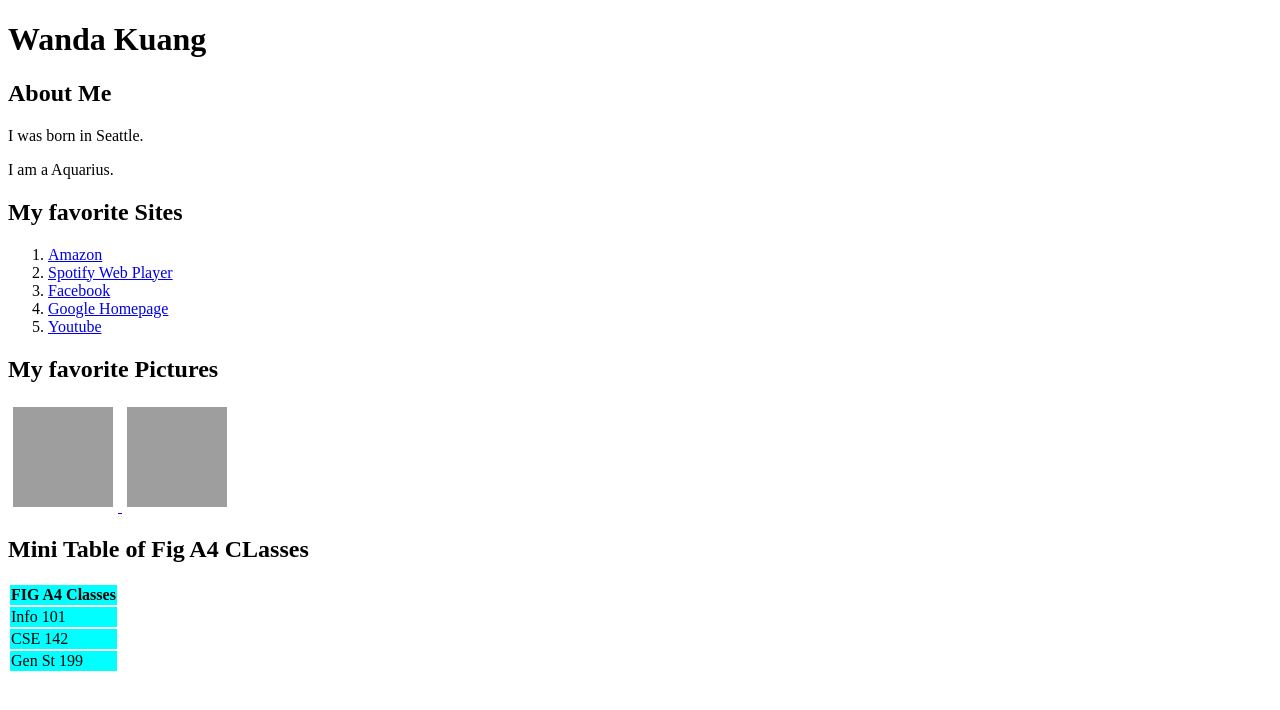
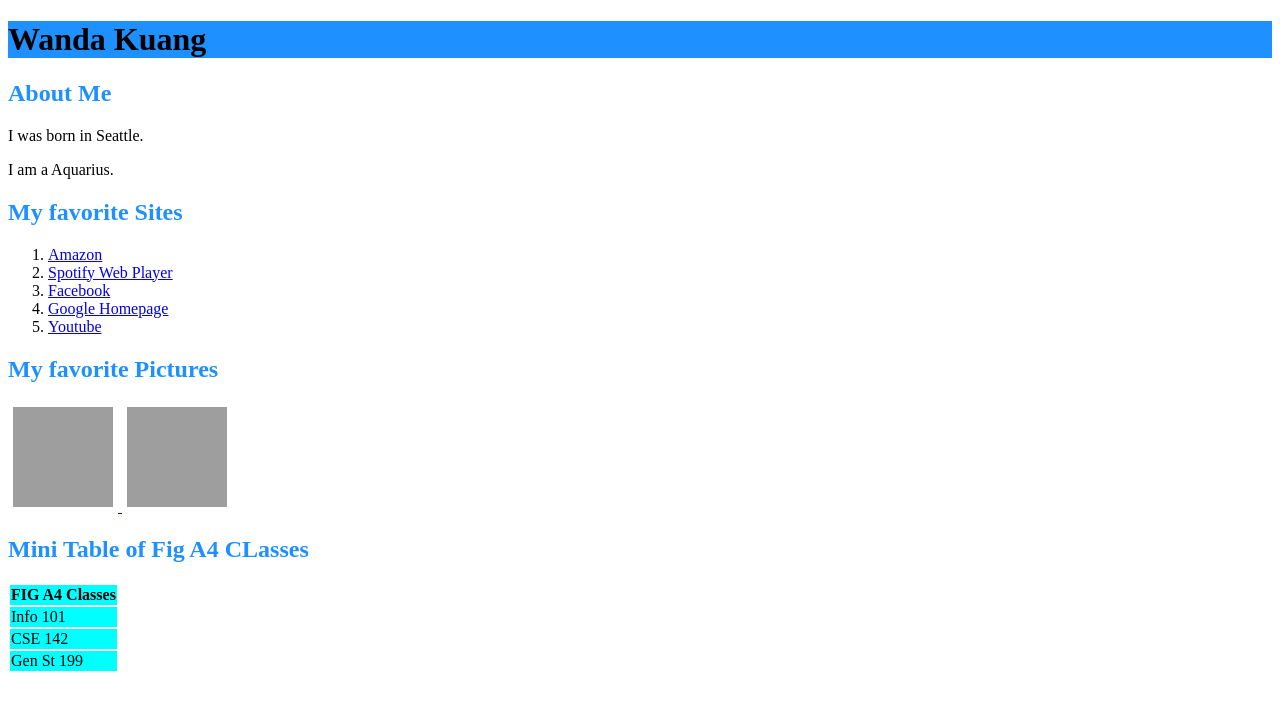
Before and after one commit to wandak-1920971/wandak-1920971.github.io, a plain HTML site: page tags.html in a window 1280 px wide. Drawn offline with Linux system fonts and the light colour scheme; grey boxes are pictures that could not be loaded.

Commit message:
Add files via upload

```diff
--- a/tags.html
+++ b/tags.html
@@ -4,13 +4,12 @@
         <title>Wanda's Weird Website</title>
     </head>
     <body>
-        <col style="background-color:red">
-        <h1>Wanda Kuang</h1>
-            <h2>About Me</h2>
-            <p>I was born in Seattle.</p2>
+        <h1 style="background-color:DodgerBlue;">Wanda Kuang</h1>
+            <h2 style="color:DodgerBlue;">About Me</h2>
+            <p>I was born in Seattle.</p>
             <p>I am a Aquarius.</p>
 
-            <h2>My favorite Sites</h2>
+            <h2 style="color:DodgerBlue;">My favorite Sites</h2>
                 <ol>
                     <li>
                         <a href="https://amazon.com">Amazon</a>
@@ -28,7 +27,7 @@
                         <a href="https://youtube.com">Youtube</a>
                     </li>
                 </ol>
-            <h2>My favorite Pictures</h2>
+            <h2 style="color:DodgerBlue;">My favorite Pictures</h2>
             <a href="https://spca.bc.ca/wp-content/uploads/Viktoria-Haack-Dog-and-Cat-1-867-x-433-825x412.jpg">
                 <img src="https://spca.bc.ca/wp-content/uploads/Viktoria-Haack-Dog-and-Cat-1-867-x-433-825x412.jpg"
                 title="Cat and Dog"
@@ -39,7 +38,7 @@
                 title="Two Pandas"
                 style="width:100px;height:100px;margin:5px">
             </a>
-            <h2>Mini Table of Fig A4 CLasses</h2>
+            <h2 style="color:DodgerBlue;">Mini Table of Fig A4 CLasses</h2>
             <table>
                     <colgroup>
                       <col span="2" style="background-color:cyan">
```
